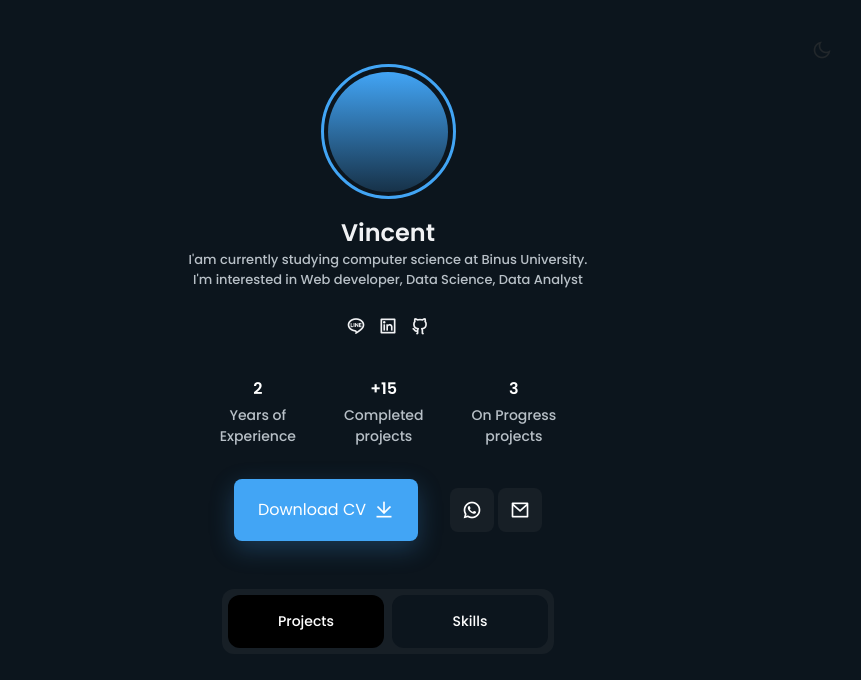
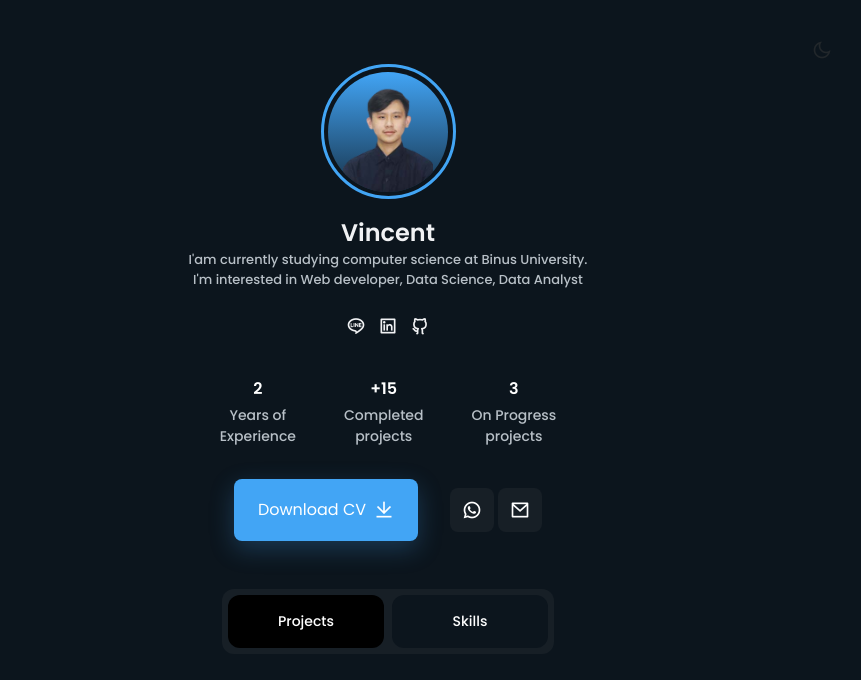
Before and after one commit to Lukito2002/Portofolio.github.io, a plain HTML site: page index.html in a window 1280 px wide. Shown: the top 680 px of the page, without its empty margins (252-1113 px from the left). Drawn offline with nearby package versions, Linux system fonts and the light colour scheme.

Commit message:
Update index.html

```diff
--- a/index.html
+++ b/index.html
@@ -29,7 +29,7 @@
           <div class="profile__border">
             <div class="profile__perfil">
               <!-- Insert your image, according to the example size of the portfolio -->
-              <img src="assets/img/fotoprofil.jpg" alt="" />
+              <img src="assets/img/fotoprofil.png" alt="" />
             </div>
           </div>
 
```
